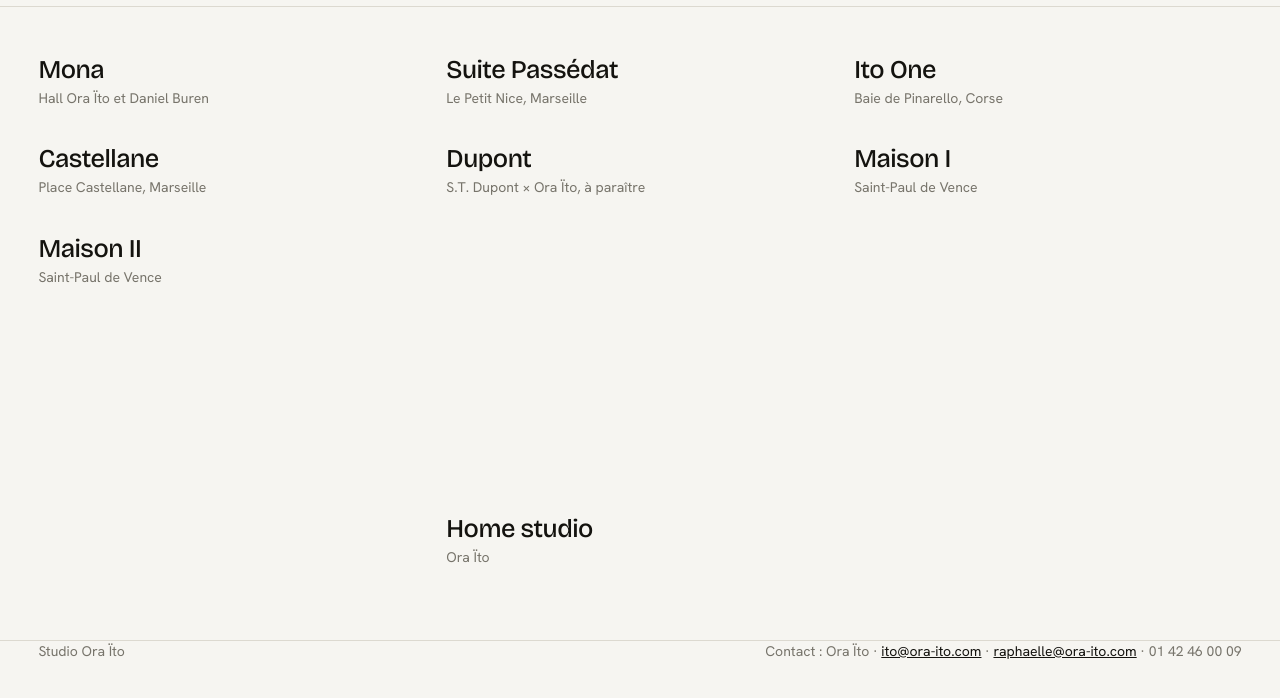
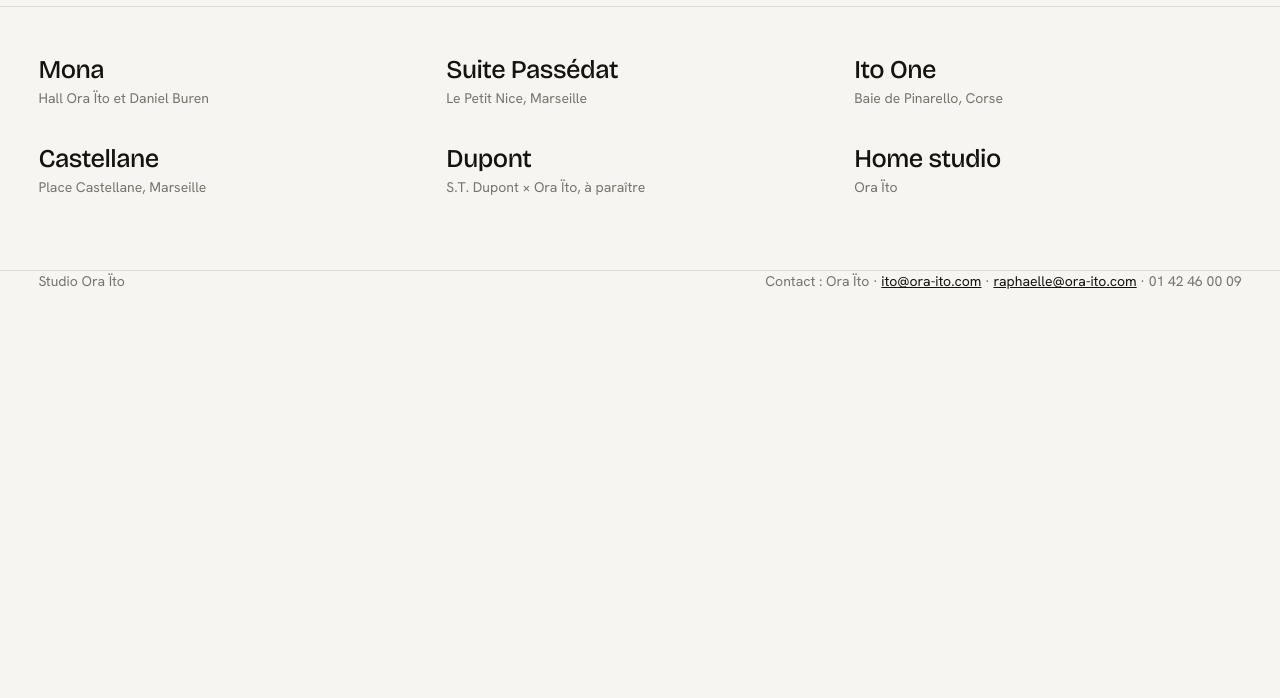
Before and after one commit to StudioCeleste/presentation_Ora-Ito, a plain HTML site: page index.html in a window 1280 px wide. Shown: the part 74-772 px from the top of the page. Drawn offline with nearby package versions, Linux system fonts and the light colour scheme; a web font is replaced by a local one.

Commit message:
stpauldevence

```diff
--- a/index.html
+++ b/index.html
@@ -156,6 +156,7 @@ footer a{color:var(--ink)}
    Pour chaque photo : src = chemin de l'image (ex. "photos/mona/01.jpg"), r = format (largeur/hauteur),
    l = légende (vide = rien ne s'affiche). Tant que src est vide, un emplacement gris s'affiche. */
 const V = n => Array.from({length:n},(_,i)=>({r:i%2?"4/5":"3/2",l:""}));
+/* off:true = projet masqué temporairement (retirer off:true pour le réafficher) */
 const PROJETS = [
  {id:"mona", titre:"Mona", sous:"Hall Ora Ïto et Daniel Buren", cover:2, texte:"Un hall conçu avec Daniel Buren. Les bandes de marbre blanc et de marbre vert couvrent le mur courbe, descendent au sol et se prolongent jusque sur le parvis. Un bassin longe le mur ; la verrière y projette ses ombres au fil de la journée.", credit:"Photos We Are Contents",
   photos:[{src:"photos/mona/01.jpg",r:"3/2",l:"Le mur courbe, marbre blanc et marbre vert."},
@@ -200,9 +201,9 @@ const PROJETS = [
           {src:"photos/dupont/02.jpg",r:"3/4",l:"Cendrier vert, détail."},
           {src:"photos/dupont/04.jpg",r:"3/4",l:"Cendrier bleu, détail."},
           {src:"photos/dupont/07.jpg",r:"3/4",l:"L'ensemble : cendriers, briquet, coupe-cigare."}]},
- {id:"saint-paul-1", titre:"Maison I", sous:"Saint-Paul de Vence", photos:V(4)},
- {id:"saint-paul-2", titre:"Maison II", sous:"Saint-Paul de Vence", photos:V(4)},
- {id:"home-studio", titre:"Home studio", sous:"Ora Ïto", cover:1, wide:true, texte:"Un lieu pour vivre et travailler. Côté maison, un séjour en double hauteur, une mezzanine et un escalier suspendu. Côté studio, une longue table de travail le long d'un mur de rangements. Chêne, parquet en chevrons, murs blancs. Projet achevé.", credit:"Images de synthèse",
+ {id:"saint-paul-1", off:true, titre:"Maison I", sous:"Saint-Paul de Vence", photos:V(4)},
+ {id:"saint-paul-2", off:true, titre:"Maison II", sous:"Saint-Paul de Vence", photos:V(4)},
+ {id:"home-studio", titre:"Home studio", sous:"Ora Ïto", cover:1, texte:"Un lieu pour vivre et travailler. Côté maison, un séjour en double hauteur, une mezzanine et un escalier suspendu. Côté studio, une longue table de travail le long d'un mur de rangements. Chêne, parquet en chevrons, murs blancs. Projet achevé.", credit:"Images de synthèse",
   photos:[{src:"photos/home-studio/06.jpg",r:"1800/925",l:"L'escalier suspendu."},
           {src:"photos/home-studio/07.jpg",r:"1800/925",l:"Entre la maison et le studio."},
           {src:"photos/home-studio/08.jpg",r:"1800/925",l:"Le studio, la table de travail."},
@@ -212,7 +213,7 @@ const PROJETS = [
           {src:"photos/home-studio/03.jpg",r:"1800/900",l:"L'entrée."},
           {src:"photos/home-studio/04.jpg",r:"1365/900",l:"Le bureau sous l'escalier."},
           {src:"photos/home-studio/05.jpg",r:"1800/925",l:"Depuis l'entrée."}]},
-];
+].filter(p => !p.off);
 /* ─────────────────────────────────── */
 
 const $ = id => document.getElementById(id);
```
